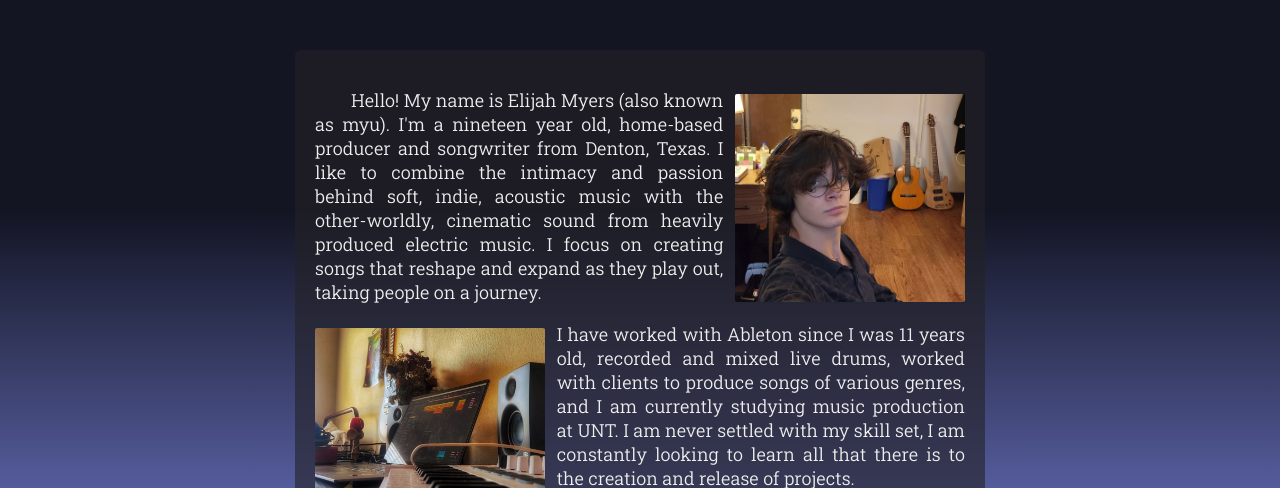
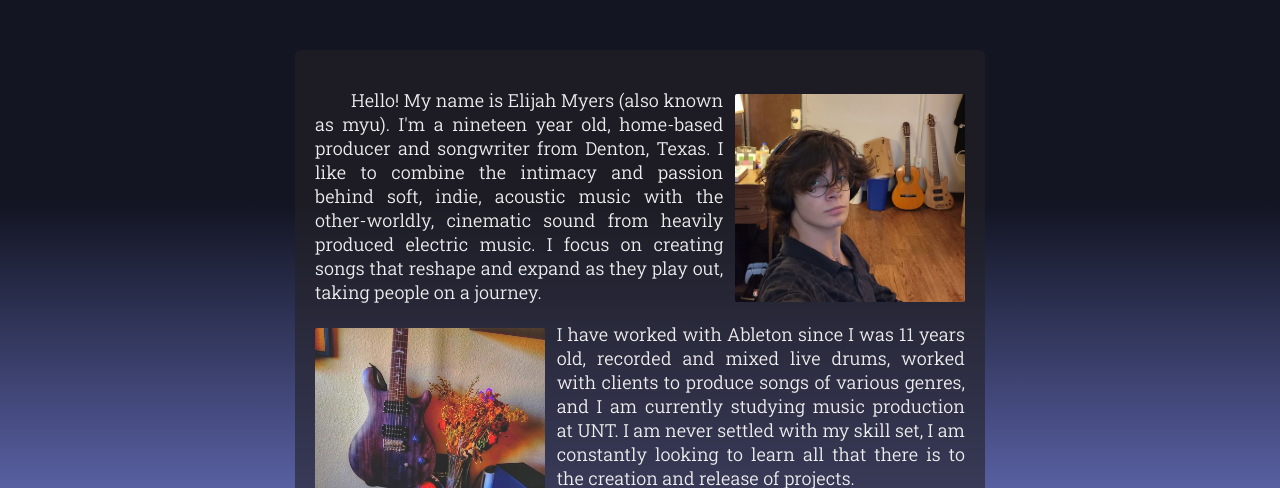
Before and after one commit to ken-myers/myu, a Jekyll site: the page built from bio.html, in a window 1280 px wide. Shown: the part 485-973 px from the top of the page. Built offline with Jekyll 4.4.1, drawn with Linux system fonts in a browser that asks for light colours; some web fonts are replaced; grey boxes are pictures that could not be loaded.

Commit message:
Update bio.html

```diff
--- a/bio.html
+++ b/bio.html
@@ -17,13 +17,13 @@
     </p>
     <p>
         <span class = "imgwrapper left">
-        <img src="{{ 'assets/images/computer.jpg' | relative_url }}" >
+        <img src="{{ 'assets/images/pretty guitar.jpg' | relative_url }}" >
         </span>
         I have worked with Ableton since I was 11 years old, recorded and mixed live drums, worked with clients to produce songs of various genres, and I am currently studying music production at UNT. I am never settled with my skill set, I am constantly looking to learn all that there is to the creation and release of projects.
     </p>
     <p class="indent">
         <span class="imgwrapper right">
-        <img src="{{ 'assets/images/fancy drums.jpg' | relative_url }}" class = "">
+        <img src="{{ 'assets/images/computer.jpg' | relative_url }}" class = "">
         </span>
         I believe that music is the closest existing thing to magic. All my life, music has provided me with indescribable, mind-altering, emotional experiences. The thought that I could provide such an experience to someone else and inspire them to do the same is the entire reason I do this.
     </p>
```
